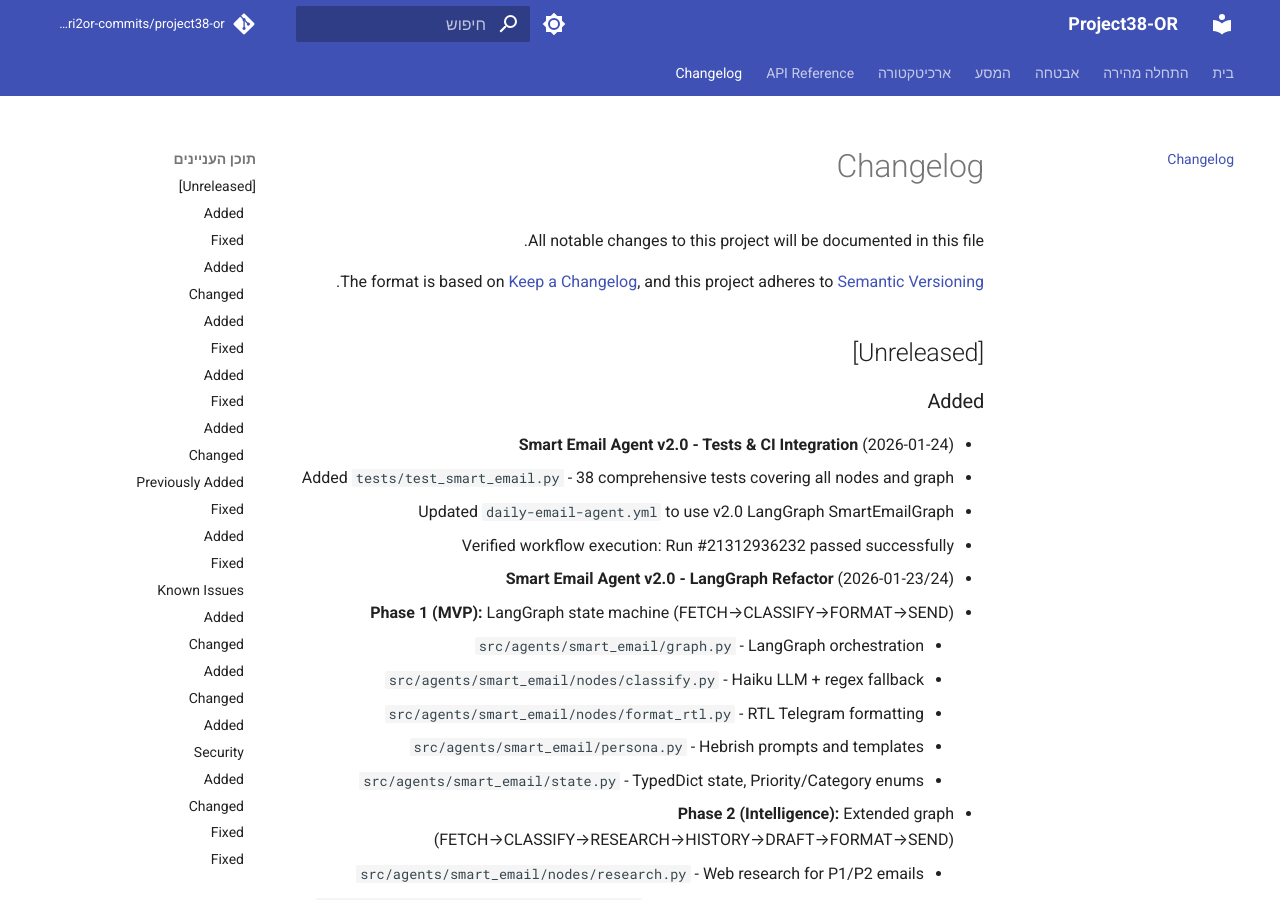
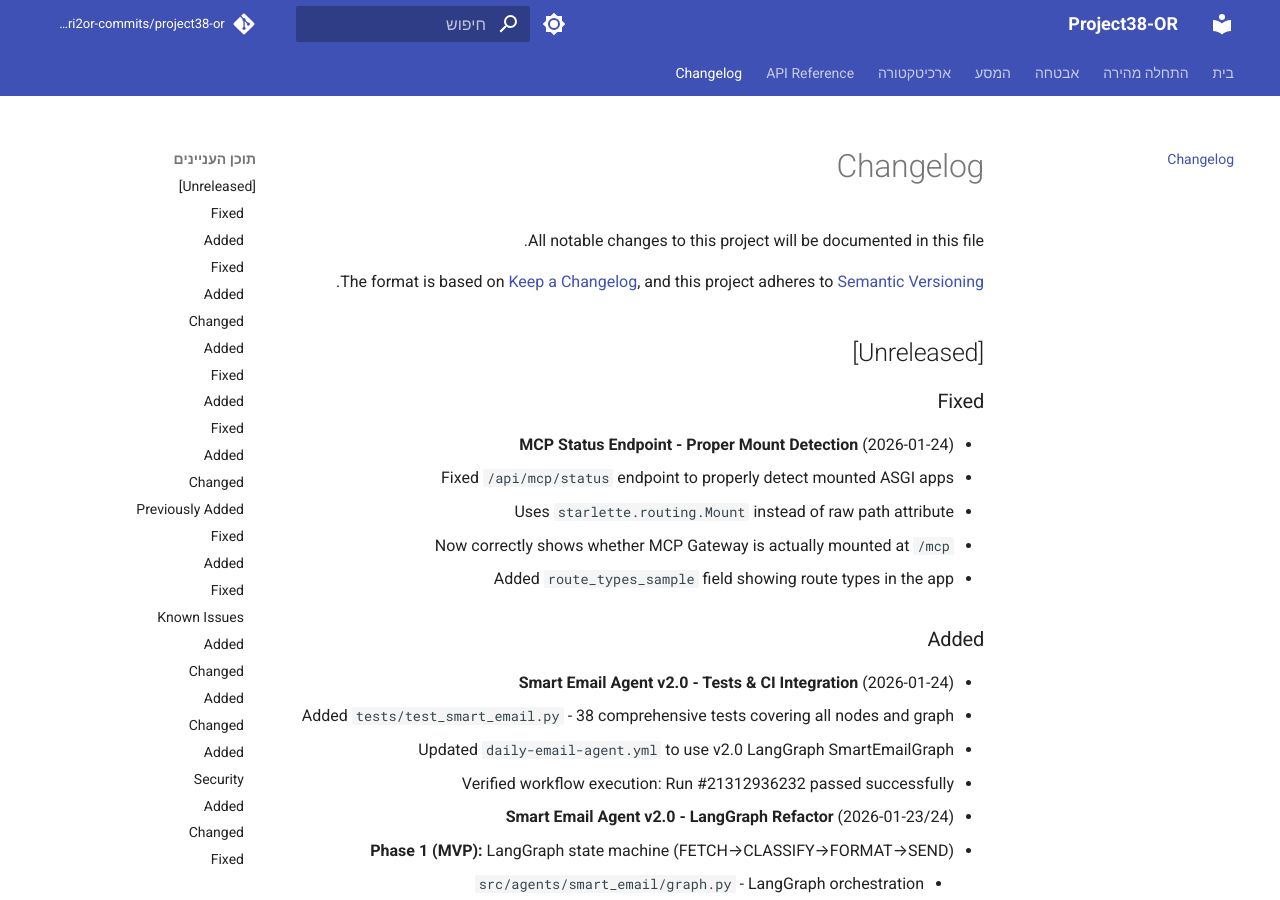
Before and after one commit to edri2or-commits/project38-or, an MkDocs documentation site: the page built from docs/changelog.md, in a window 1280 px wide and 900 px high. Built offline with MkDocs 1.6.1 and Material for MkDocs 9.7.7, drawn with Linux system fonts in a browser that asks for light colours; comment, search, counter and statistics services are not loaded.

Commit message:
fix(api): properly detect mounted apps in MCP status (#521)
Use starlette.routing.Mount to detect mounted ASGI apps instead of
checking for raw path attributes. This correctly identifies whether
the MCP Gateway is actually mounted at /mcp.

- Import Mount from starlette.routing
- Use isinstance(route, Mount) to check for mounted apps
- Add route_types_sample field showing route types
- Rename all_paths_sample to mounted_apps for clarity

Co-authored-by: Claude <noreply@anthropic.com>

```diff
--- a/docs/changelog.md
+++ b/docs/changelog.md
@@ -6,6 +6,13 @@ The format is based on [Keep a Changelog](https://keepachangelog.com/en/1.1.0/),
 and this project adheres to [Semantic Versioning](https://semver.org/spec/v2.0.0.html).
 
 ## [Unreleased]
+
+### Fixed
+- **MCP Status Endpoint - Proper Mount Detection** (2026-01-24)
+  - Fixed `/api/mcp/status` endpoint to properly detect mounted ASGI apps
+  - Uses `starlette.routing.Mount` instead of raw path attribute
+  - Now correctly shows whether MCP Gateway is actually mounted at `/mcp`
+  - Added `route_types_sample` field showing route types in the app
 
 ### Added
 - **Smart Email Agent v2.0 - Tests & CI Integration** (2026-01-24)
```
Also changed, not shown: 1 other file.
